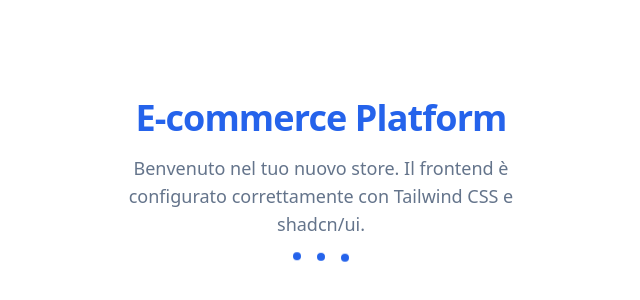
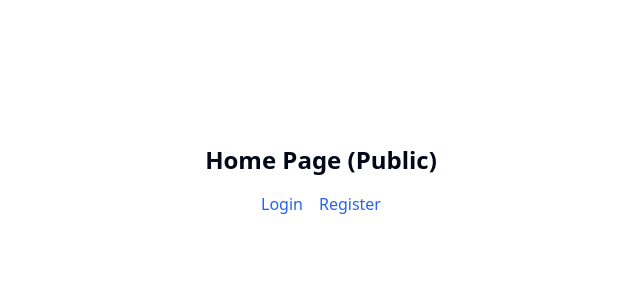
Before and after one commit to lucafont88/mystore, a React (Vite) app in the folder frontend/store-app/: page / in a window 1280 px wide. Shown: the part 220-520 px from the top of the page, without its empty margins (319-959 px from the left). Built offline with nearby package versions, Linux system fonts and the light colour scheme; no server answers.

Commit message:
conductor(checkpoint): Checkpoint end of Phase 3

```diff
--- a/frontend/store-app/src/App.tsx
+++ b/frontend/store-app/src/App.tsx
@@ -1,11 +1,13 @@
 import { QueryClient, QueryClientProvider } from '@tanstack/react-query';
 import { ReactQueryDevtools } from '@tanstack/react-query-devtools';
-import '@/i18n'; // Initialize i18n
+import { RouterProvider } from 'react-router-dom';
+import { router } from './routes';
+import '@/i18n';
 
 const queryClient = new QueryClient({
   defaultOptions: {
     queries: {
-      staleTime: 5 * 60 * 1000, // 5 minutes
+      staleTime: 5 * 60 * 1000,
       retry: 1,
       refetchOnWindowFocus: false,
     },
@@ -15,21 +17,7 @@
 function App() {
   return (
     <QueryClientProvider client={queryClient}>
-      <div className="flex min-h-screen flex-col items-center justify-center bg-background p-4 text-foreground">
-        <div className="max-w-md space-y-4 text-center">
-          <h1 className="text-4xl font-bold tracking-tight text-primary">
-            E-commerce Platform
-          </h1>
-          <p className="text-lg text-muted-foreground">
-            Benvenuto nel tuo nuovo store. Il frontend è configurato correttamente con Tailwind CSS e shadcn/ui.
-          </p>
-          <div className="flex justify-center gap-4">
-            <div className="h-2 w-2 animate-bounce rounded-full bg-primary [animation-delay:-0.3s]"></div>
-            <div className="h-2 w-2 animate-bounce rounded-full bg-primary [animation-delay:-0.15s]"></div>
-            <div className="h-2 w-2 animate-bounce rounded-full bg-primary"></div>
-          </div>
-        </div>
-      </div>
+      <RouterProvider router={router} />
       <ReactQueryDevtools initialIsOpen={false} />
     </QueryClientProvider>
   )
--- /dev/null
+++ b/frontend/store-app/src/routes/index.tsx
@@ -0,0 +1,26 @@
+import { createBrowserRouter } from 'react-router-dom';
+import LoginPage from '@/pages/Auth/Login';
+import RegisterPage from '@/pages/Auth/Register';
+
+export const router = createBrowserRouter([
+  {
+    path: '/login',
+    element: <LoginPage />,
+  },
+  {
+    path: '/register',
+    element: <RegisterPage />,
+  },
+  {
+    path: '/',
+    element: (
+      <div className="flex min-h-screen flex-col items-center justify-center">
+        <h1 className="text-2xl font-bold">Home Page (Public)</h1>
+        <div className="space-x-4 mt-4">
+          <a href="/login" className="text-primary hover:underline">Login</a>
+          <a href="/register" className="text-primary hover:underline">Register</a>
+        </div>
+      </div>
+    ),
+  },
+]);
```
